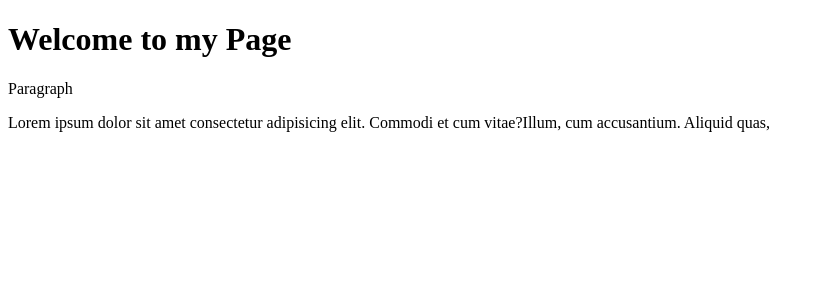
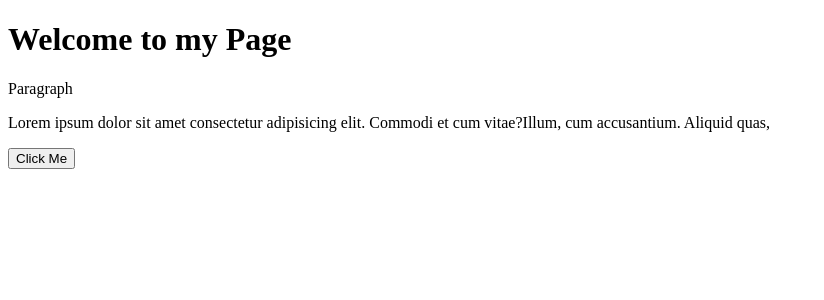
Before and after one commit to Erlisja/React-in-Depth, a React (Vite) app: page / in a window 1280 px wide. Shown: the top 300 px of the page, without its empty margins (0-824 px from the left). Built offline with nearby package versions, Linux system fonts and the light colour scheme.

Commit message:
created the button and passed on the props

```diff
--- a/src/App.jsx
+++ b/src/App.jsx
@@ -8,8 +8,14 @@ import Grades from "./components/Grades"
 import ContactForm from './components/ContactForm'
 import Paragraph from './components/Paragraph'
 import Section from './components/Section'
+import Button1 from './Button1'
 function App() {
 
+
+
+  const handleClick = () => {
+    console.log('Button clicked')
+  }
 
 
   return (
@@ -30,6 +36,8 @@ function App() {
     {/* <ContactForm /> */}
 
     <Section />
+
+    {/* <Button1 children={'Click Me'} function1={handleClick} /> */}
     </>
 
   )
--- /dev/null
+++ b/src/Button1.jsx
@@ -0,0 +1,14 @@
+import React from 'react'
+
+function Button1(props) {
+
+
+
+
+
+  return (
+    <button onClick={props.onclick} >{props.text}</button>
+  )
+}
+
+export default Button1
--- a/src/components/Section.jsx
+++ b/src/components/Section.jsx
@@ -1,11 +1,18 @@
 import Paragraph from "./Paragraph"
 import Header from "./Header"
+import Button from "./Button"
 
 function Section() {
+
+
+  const handleClick = () => {
+    console.log('Button clicked')
+  }
   return (
     <>
     <Header text={'Welcome to my Page'} />
     <Paragraph text={'Lorem ipsum dolor sit amet consectetur adipisicing elit. Commodi et cum vitae?Illum, cum accusantium. Aliquid quas, '} />
+    <Button text={'Click Me'} onclick={handleClick} />
     </>
 
   )
```
